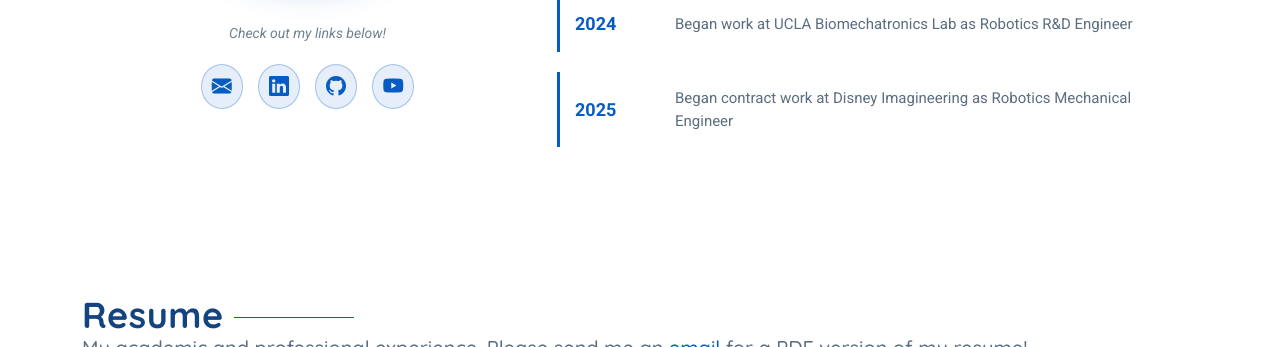
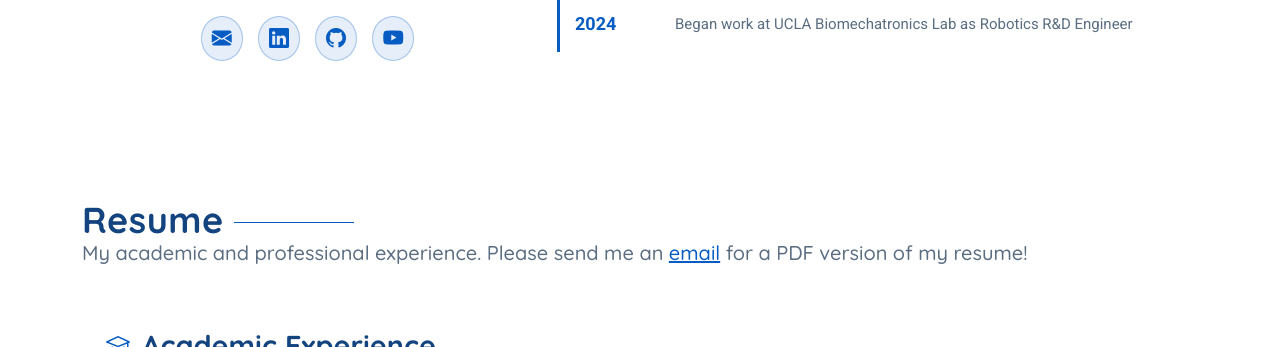
Before and after one commit to sjmock99/sjmock99.github.io, a plain HTML site: page index.html in a window 1280 px wide. Shown: the part 891-1238 px from the top of the page. Drawn offline with nearby package versions, Linux system fonts and the light colour scheme.

Commit message:
Removing contract work line

```diff
--- a/index.html
+++ b/index.html
@@ -178,11 +178,10 @@
                   <div class="year">2024</div>
                   <div class="description">Began work at UCLA Biomechatronics Lab as Robotics R&D Engineer</div>
                 </div>
-                <div class="timeline-item">
+                <!-- <div class="timeline-item">
                   <div class="year">2025</div>
                   <div class="description">Began contract work at Disney Imagineering as Robotics Mechanical Engineer</div>
-                </div>
-
+                </div> -->
               </div>
 
               <!-- <div class="cta-section" data-aos="fade-up" data-aos-delay="400">
```
